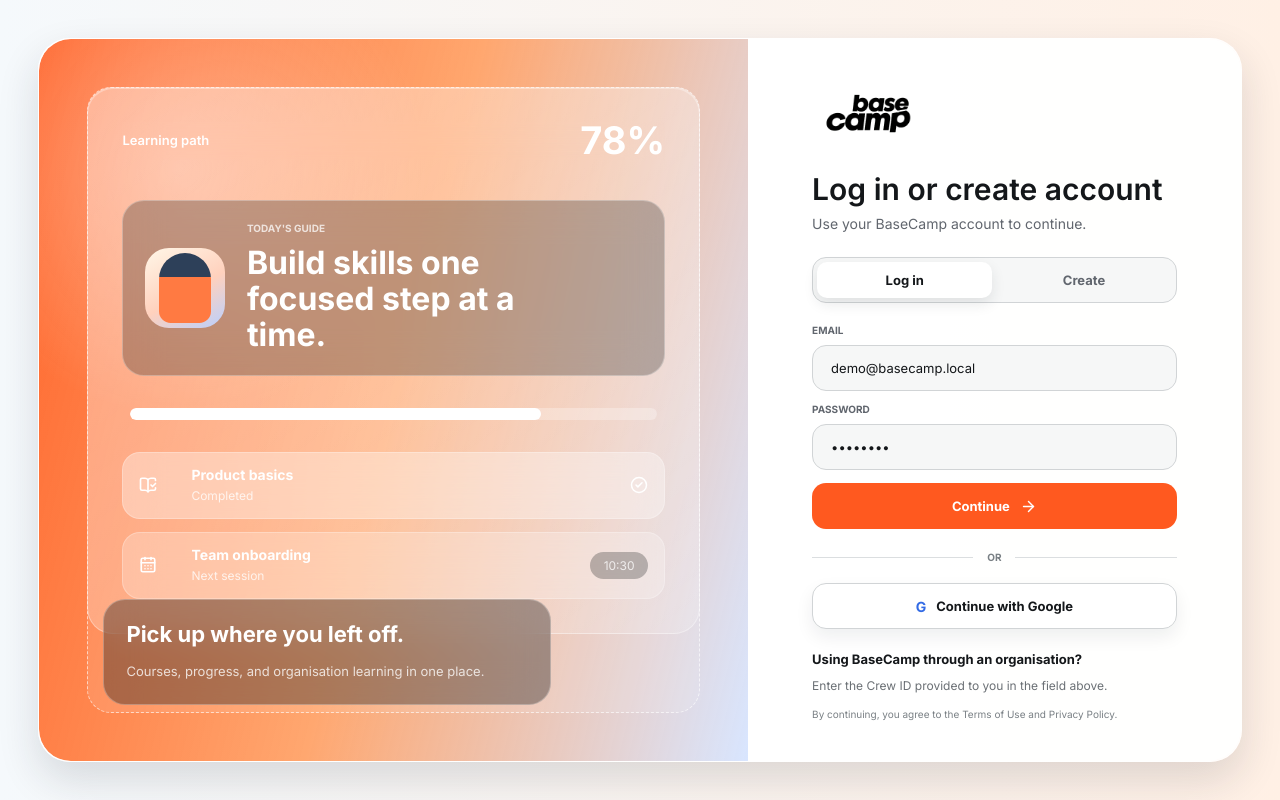
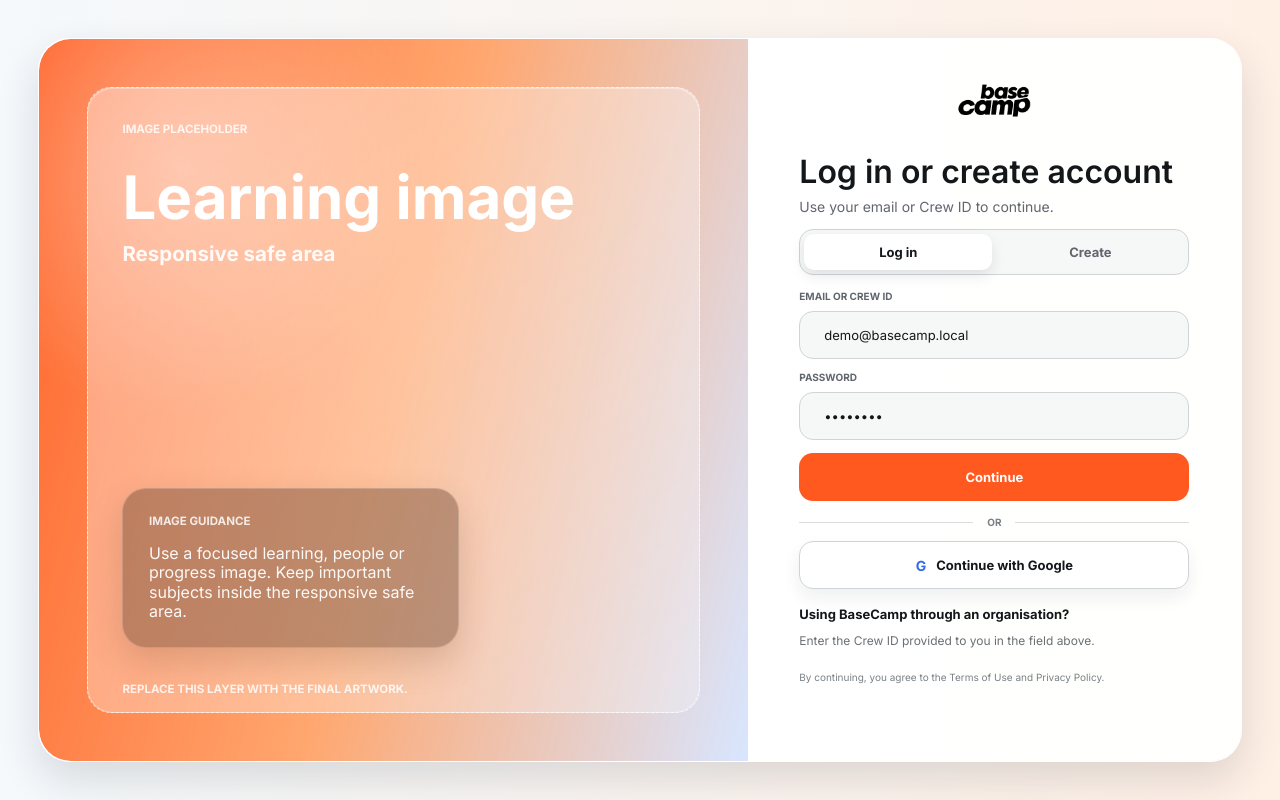
Before and after one commit to krisjscott/BaseCampLearning-LSM, a Next.js app in the folder frontend/: page / in a window 1280 px wide. Built offline with nearby package versions, Linux system fonts and the light colour scheme; no server answers.

Commit message:
Align auth screen with responsive reference

```diff
--- a/frontend/app/page.tsx
+++ b/frontend/app/page.tsx
@@ -3,7 +3,6 @@
 import Image from "next/image";
 import { useRouter } from "next/navigation";
 import { FormEvent, useState } from "react";
-import { ArrowRight, BookOpenCheck, CalendarDays, CheckCircle2 } from "lucide-react";
 import { login, register } from "./lib/backendApi";
 
 export default function AuthScreen() {
@@ -40,48 +39,21 @@
       <section className="auth-shell" aria-label="BaseCamp sign in">
         <aside className="visual-panel" aria-label="Learning progress artwork">
           <div className="visual-frame">
-            <div className="art-header">
-              <span>Learning path</span>
-              <strong>78%</strong>
+            <div className="image-placeholder-copy">
+              <p>Image placeholder</p>
+              <strong>Learning image</strong>
+              <span>Responsive safe area</span>
             </div>
 
-            <div className="mentor-card">
-              <div className="portrait" aria-hidden="true">
-                <span />
-              </div>
-              <div>
-                <p className="eyebrow">Today&apos;s guide</p>
-                <h2>Build skills one focused step at a time.</h2>
-              </div>
+            <div className="image-guidance-card">
+              <p>Image guidance</p>
+              <span>
+                Use a focused learning, people or progress image. Keep important subjects inside the
+                responsive safe area.
+              </span>
             </div>
 
-            <div className="progress-track" aria-hidden="true">
-              <span />
-            </div>
-
-            <div className="lesson-stack" aria-hidden="true">
-              <div className="lesson-card active">
-                <BookOpenCheck size={18} strokeWidth={2.2} />
-                <div>
-                  <p>Product basics</p>
-                  <span>Completed</span>
-                </div>
-                <CheckCircle2 size={18} />
-              </div>
-              <div className="lesson-card">
-                <CalendarDays size={18} strokeWidth={2.2} />
-                <div>
-                  <p>Team onboarding</p>
-                  <span>Next session</span>
-                </div>
-                <span className="time-pill">10:30</span>
-              </div>
-            </div>
-          </div>
-
-          <div className="visual-caption">
-            <p>Pick up where you left off.</p>
-            <span>Courses, progress, and organisation learning in one place.</span>
+            <p className="image-replace-note">Replace this layer with the final artwork.</p>
           </div>
         </aside>
 
@@ -97,7 +69,7 @@
 
           <div className="heading-group">
             <h1>Log in or create account</h1>
-            <p>Use your BaseCamp account to continue.</p>
+            <p>Use your email or Crew ID to continue.</p>
           </div>
 
           <div className="auth-mode-switch" aria-label="Authentication mode">
@@ -132,11 +104,11 @@
               </>
             ) : null}
 
-            <label htmlFor="email">Email</label>
+            <label htmlFor="email">Email or Crew ID</label>
             <input
               id="email"
               name="email"
-              placeholder="name@email.com"
+              placeholder="name@email.com or Crew ID"
               value={email}
               onChange={(event) => setEmail(event.target.value)}
               autoComplete="email"
@@ -161,7 +133,6 @@
 
             <button type="submit" className="primary-action" disabled={isSubmitting}>
               <span>{isSubmitting ? "Connecting..." : "Continue"}</span>
-              <ArrowRight size={17} aria-hidden="true" />
             </button>
           </form>
 
```
Also changed, not shown: frontend/app/globals.css.
